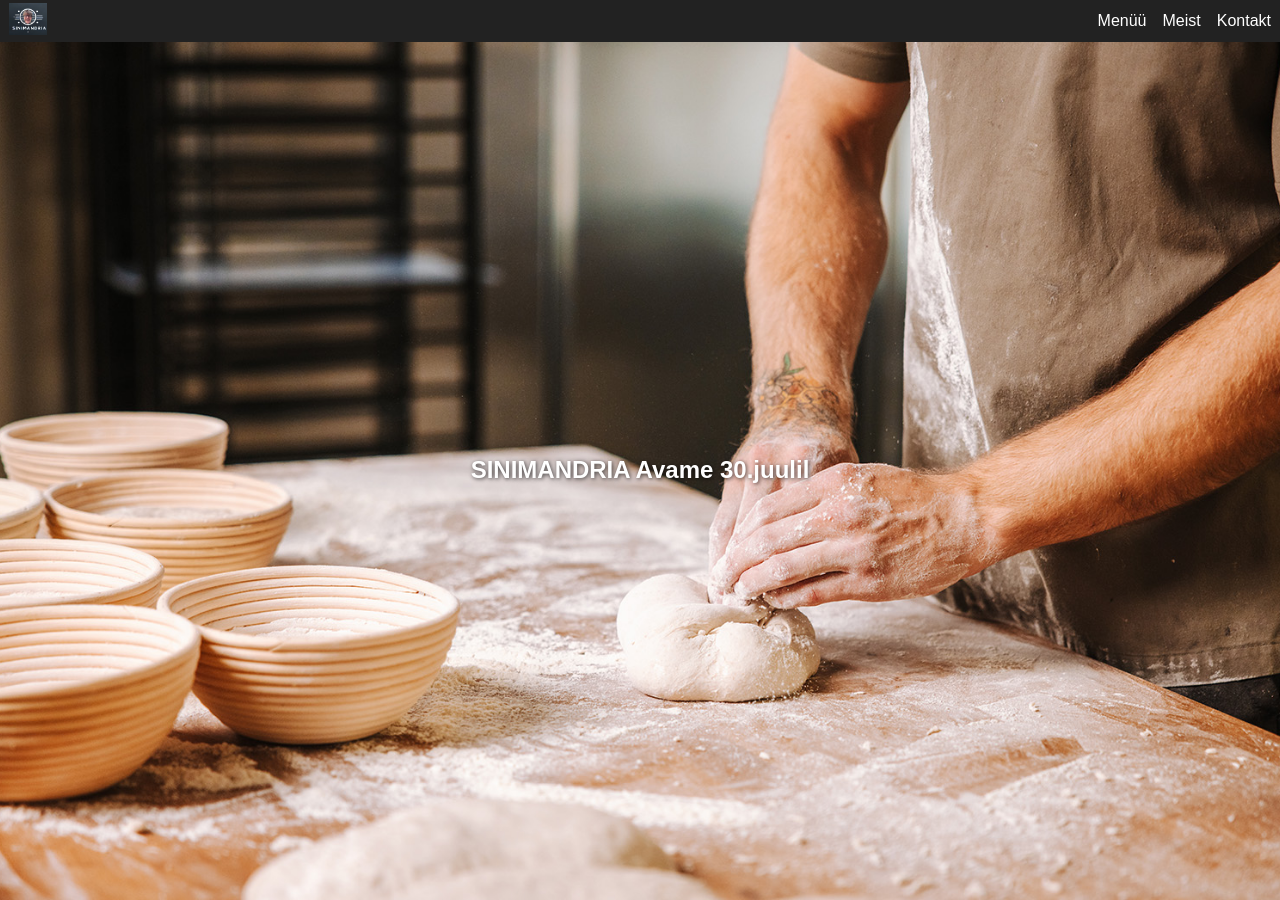
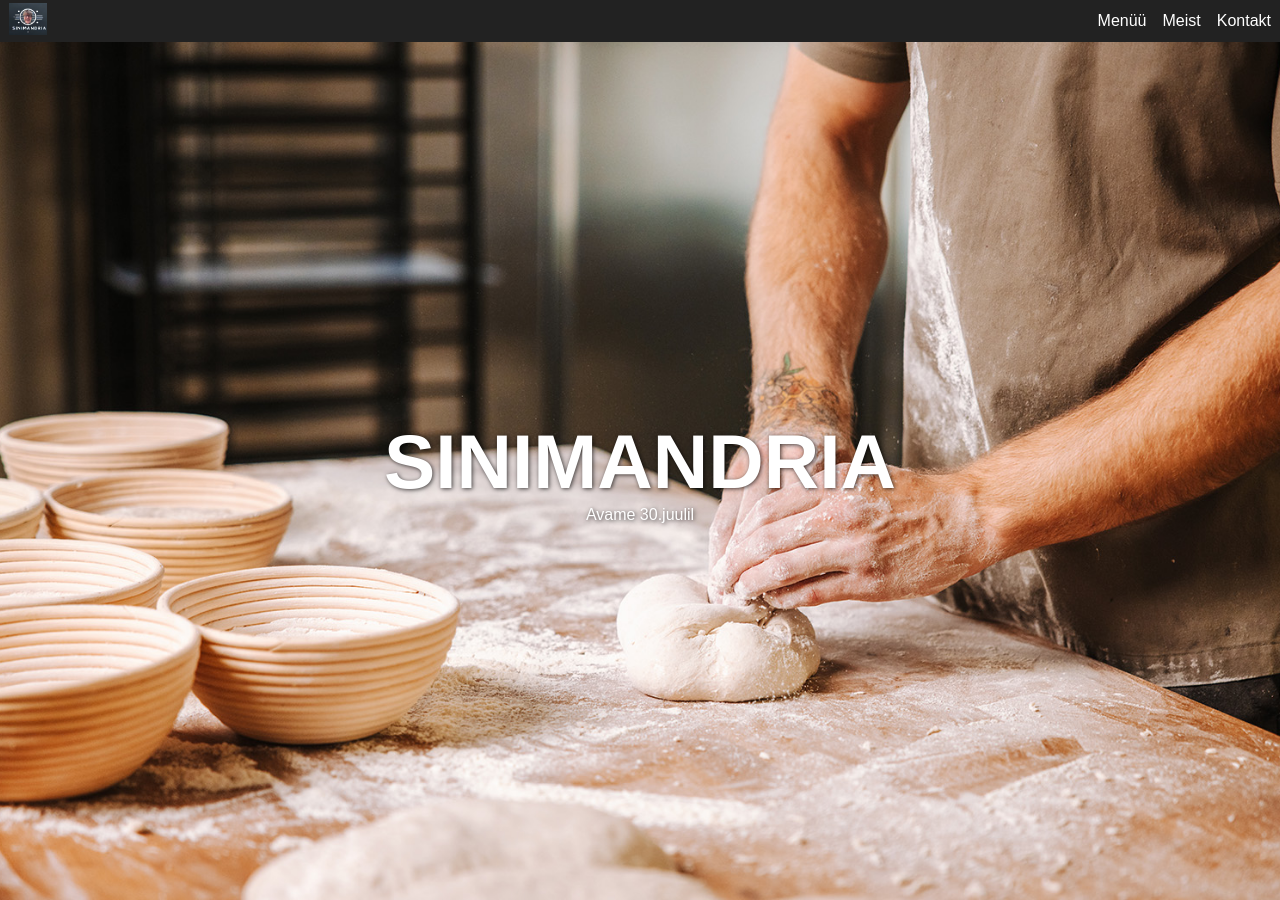
Before and after one commit to m-tu/sinimandria, a Jekyll site: the page built from pages/index.markdown, in a window 1280 px wide and 900 px high. Built offline with Jekyll 4.4.1, drawn with Linux system fonts in a browser that asks for light colours.

Commit message:
resize hero text

```diff
--- a/_layouts/default.html
+++ b/_layouts/default.html
@@ -10,11 +10,12 @@
     {%- include header.html -%}
 
     <main>
-        <section class="hero">
-          <h1>SINIMANDRIA
-            Avame 30.juulil
-          </h1>
-        </section>
+      <section class="hero">
+        <div class="hero-content">
+          <h1>SINIMANDRIA</h1>
+          <p>Avame 30.juulil</p>
+        </div>
+      </section>
 
         <section class="section">
           <div class="text">
--- a/_sass/style.scss
+++ b/_sass/style.scss
@@ -182,8 +182,18 @@
   display: flex;
   justify-content: center;
   align-items: center;
+  text-align: center;
   color: white;
   text-shadow: 1px 1px 4px rgba(0,0,0,0.7);
+}
+
+.hero-content {
+  display: flex;
+  flex-direction: column;
+  align-items: center;
+}
+.hero h1 {
+  font-size: clamp(2.5rem, 6vw, 5rem);
 }
 .section {
   display: flex;
```
